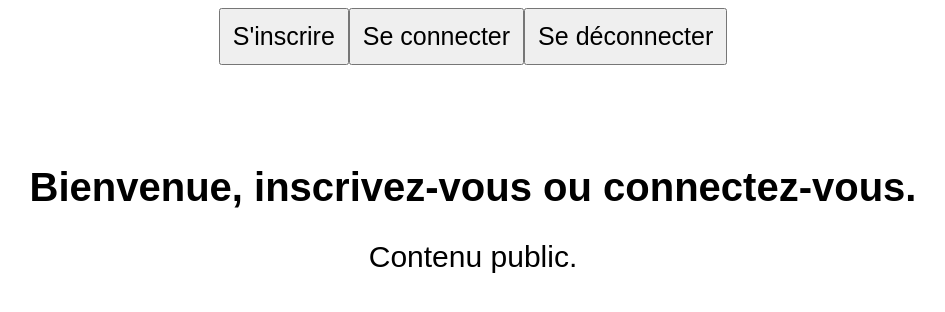
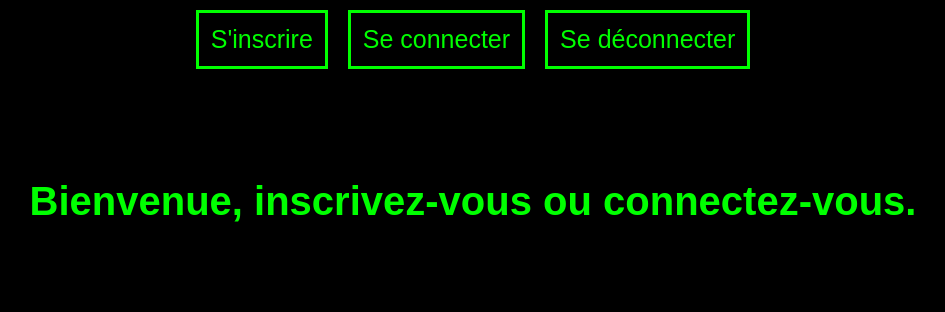
Before and after one commit to angeliquejeanne/Projet-11-Systeme-d-Authentification, a plain HTML site: page index.html in a window 1280 px wide. Shown: the whole page, without its empty margins (167-1112 px from the left). Drawn offline with Linux system fonts and the light colour scheme.

Commit message:
add modifs style

```diff
--- a/style.css
+++ b/style.css
@@ -1,5 +1,11 @@
+*, ::before, ::after {
+    box-sizing: border-box;
+    margin: 0;
+    padding: 0;
+}
 body {
     font-family: Arial, Helvetica, sans-serif;
+    background-color: #000;
 }
 
 .cont-btns {
@@ -10,13 +16,19 @@ body {
 
 button {
     padding: 12px;
+    margin: 10px;
     font-size: 25px;
+    border: 3px solid lime;
+    background-color: #000;
+    color: lime;
 }
 h1 {
     margin-top: 100px;
     text-align: center;
     font-size: 40px;
+    color: lime;
 }
+
 .info {
     font-size: 30px;
     text-align: center;
@@ -24,12 +36,12 @@ h1 {
 .form-inscription, .form-connection {
     width: 300px;
     height: 300px;
-    background: #333;
+    border: 3px solid lime;
     display: none;
     justify-content: center;
     align-items: center;
     flex-direction: column;
-    color: #f1f1f1;
+    color: snow;
     position: absolute;
     top: 40%;
     left: 50%;
@@ -42,6 +54,8 @@ input {
     width: 80%;
     padding: 10px;
     margin: 10px;
+    background: rgb(39, 39, 39);
+    border: 3px solid lime;
 }
 .apparition {
     display: flex;
```
